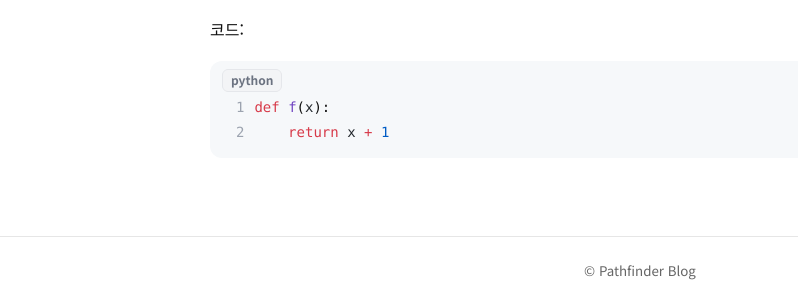
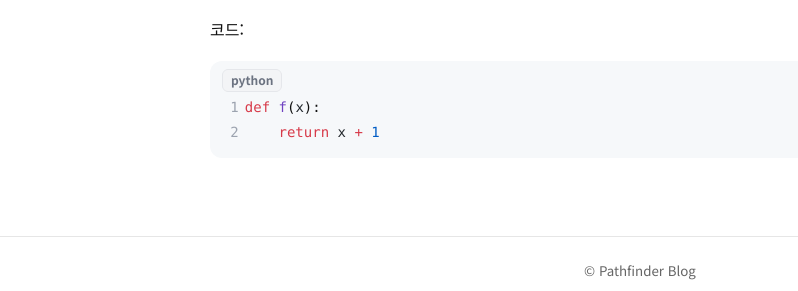
Before and after one commit to pathfinder-J/pathfinder-J.github.io, a Jekyll site: the page built from notes/example.md, in a window 1280 px wide. Shown: the part 342-633 px from the top of the page, without its empty margins (0-798 px from the left). Built offline with Jekyll 4.4.1, drawn with Linux system fonts in a browser that asks for light colours.

Commit message:
Update style.css

```diff
--- a/css/style.css
+++ b/css/style.css
@@ -214,8 +214,8 @@ code::before{
   text-align: right;      /* 숫자는 보통 오른쪽 정렬이 자연스러움 */
 
   /* ✅ 여기 두 값만으로 “코드가 얼마나 밀리는지”가 결정됨 */
-  padding-right: 10px;    /* 숫자와 코드 사이 간격 */
-  min-width: 1.6em;       /* 줄번호 칸 폭(너무 크면 코드가 과하게 오른쪽으로 감) */
+  padding-right: 6px;    /* 숫자와 코드 사이 간격 */
+  min-width: 1.2em;       /* 줄번호 칸 폭(너무 크면 코드가 과하게 오른쪽으로 감) */
 }
 
 /* 줄번호 자체 pre */
```
